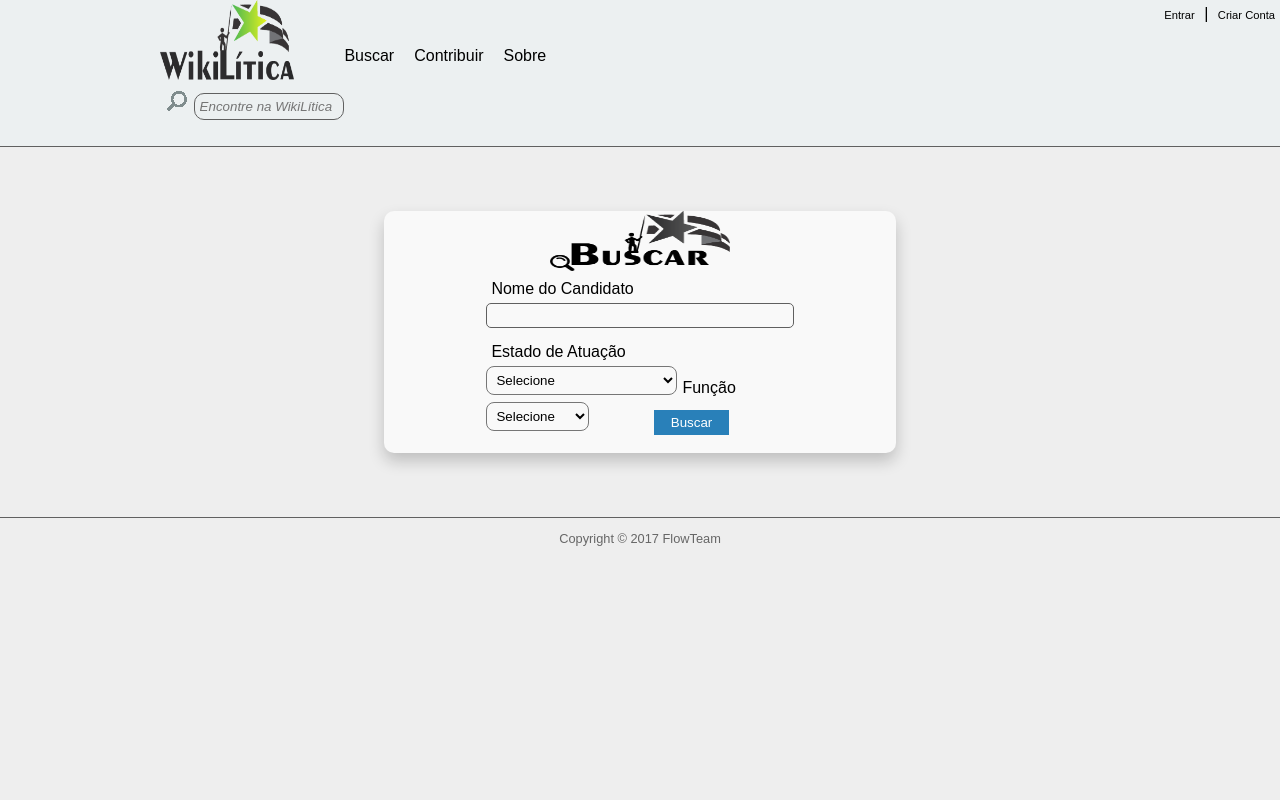
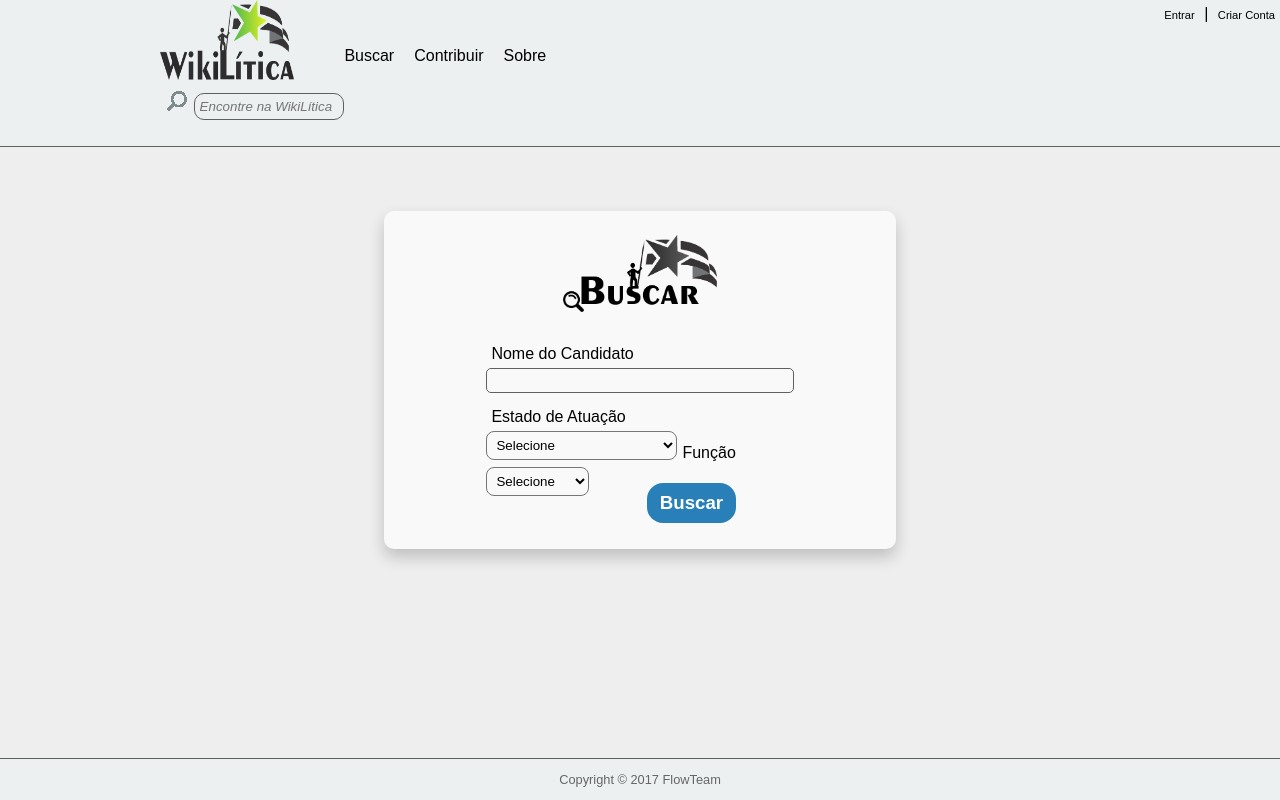
Before and after one commit to arthurfalcao/wikilitica, a PHP site: page /templates/mostrar_lista.php in a window 1280 px wide. Run offline with PHP 8.4, Linux system fonts and the light colour scheme; data comes from the database, SQL or seed files in the repository.

Commit message:
Pequenas alterações

```diff
--- a/static/css/estilo.css
+++ b/static/css/estilo.css
@@ -10,7 +10,8 @@ body,html{
 }
 body{
 	margin: 0 auto;
-    font-family: "Corbel", Corbel, Corbel, sans-serif;
+  font-family: "Corbel", Corbel, Corbel, sans-serif;
+  background: #eeeeee;
 }
  #menuhorizontal ul {
     list-style-type: none;
@@ -171,43 +172,53 @@ li.dropdown {
 /* Copyright */
 
 .footer {
-    clear: both;
-    border-top: 1px solid #606060;
     color: #666;
     text-align: center;
-    font-size: 80%;
-    bottom:0;
     width:100%;
+    position: fixed;
+    background-color: #ecf0f1;
 }
 #tab1{
     margin: 0;
     font-family: Corbel;
     font-size: 20px;
-    vertical-align: top;
-    width: 400px;
+    width: 40%;
     position: relative;
-    left:50%;
-    height: 200%;
-    margin: 0 0 0-200px;
+    left: 30.5%;
+    margin-bottom: 10vh;
 }
-#tab1{
-    margin: 0;
-    font-family: Corbel;
-    font-size: 20px;
-    vertical-align: top;
-    width: 400px;
-    position: relative;
-    left:50%;
-    height: 200%;
-    margin: 0 0 0-200px;
-}
+
 .l2{
     font-family: Corbel;
     font-size: 20px;
-     padding: 350px;
 }
 .bt1{
         position: relative;
         left:35%;
         background-color: #2980b9;
 }
+
+.btn {
+  background-color: #2980b9;
+  color: #fff;
+  text-align: center;
+  font-size: 14pt;
+  font-weight: bold;
+  padding: 6px 12px;
+  cursor: pointer;
+  border: 1px solid transparent;
+  border-radius: 2vh;
+  margin: 1vh;
+  line-height: 1.42857143;
+  user-select: none;
+  background-image: none;
+}
+
+.btn:hover {
+  background-color: #3498db;
+}
+
+.img-buscar {
+  width: 30%;
+  margin: 3vh;
+}
--- a/templates/cadastro.php
+++ b/templates/cadastro.php
@@ -47,7 +47,7 @@ if (isLogado()) {
 			<label class="l1" for="iCid">Cidade</label><br>
 			<input required type="text" name="nCid" id="iCid"><br>
 			<br>
-			<button class="bt" type="submit" name="button">Cadastrar</button>
+			<button class="btn" type="submit" name="button">Cadastrar</button>
 		</form>
 		<br>
 	</div>
--- a/templates/candidato.php
+++ b/templates/candidato.php
@@ -75,7 +75,7 @@
 				  </select><br><br>
 			<br>
 			<br>
-			<button type="submit" name="button" class="bt">Cadastrar</button>
+			<button type="submit" name="button" class="btn">Cadastrar</button>
 		</form>
 		<br>
 	</div>
--- a/templates/estado.php
+++ b/templates/estado.php
@@ -28,7 +28,7 @@ if (!isLogado()) {
 			<input required type="text" name="estado" id="estado"><br>
 			<label for="municipio" class="l1">Capital</label>
 			<input required type="text" name="municipio" id="municipio">
-			<button type="submit" class="bt" name="button">Cadastrar</button>
+			<button type="submit" class="btn" name="button">Cadastrar</button>
 		</form>
 		<br>
 	</div>
--- a/templates/login.php
+++ b/templates/login.php
@@ -19,7 +19,7 @@ if (isLogado()) {
   <?php include "cabecalho.php" ?>
 	<div class ="caixa" id="login">
 		<a href="./login.php">
-			<img  class="imagemCaixa"  src="../static/img/login.png" alt="logo" height="20px" width="80px">
+			<img class="imagemCaixa"  src="../static/img/login.png" alt="logo" height="20px" width="80px">
 		</a>
 		<form class = "cadastroEstilo" name="login" action="confirma_login.php" method="post">
 			<label id="l1">Email:</label><br>
@@ -28,7 +28,7 @@ if (isLogado()) {
 			<input type="password" name="nSenha" id="iSenha"><br><br>
 			<label><input style="width: 10px;" type="radio" value="Lembrar Senha"> Lembrar Senha</label>
 			<br><br>
-			<button class="bt" type="submit" name="button">Entrar</button>
+			<button class="btn" type="submit" name="button">Entrar</button>
 		</form>
 		<br>
 	</div>
--- a/templates/mostrar_lista.php
+++ b/templates/mostrar_lista.php
@@ -44,7 +44,7 @@ if (isset($_POST['button'])) {
 	<?php include "cabecalho.php" ?>
 	<div class ="caixa" id="cadastro_candidato">
 		<a href="./mostrar_lista.php">
-			<img  height="60px" width="180px" src="../static/img/buscar.png" alt="logo">
+			<img src="../static/img/buscar.png" alt="buscar" class="img-buscar">
 		</a>
 			<form class="cadastroEstilo" method="post" action="<?php $PHP_SELF; ?>">
 				<label for="nome_candidato" class="l1">Nome do Candidato</label>
@@ -67,23 +67,23 @@ if (isset($_POST['button'])) {
 						<option>Senador</option>
 						<option>Presidente</option>
 				 	</select><br><br>
-				 <button type="submit" class="bt" name="button">Buscar</button>
+				 <button type="submit" class="btn" name="button">Buscar</button>
 			</form>
 			<br>
 	</div>
   <?php if (isset($_POST['button'])) { ?>
     <table id="tab1">
       <tr>
-        <th>Candidato:</th>
-        <th>Estado:</th>
-        <th>Função:</th>
+        <th>Candidato</th>
+        <th>Estado</th>
+        <th>Função</th>
       </tr>
       <?php while($canditados = $stmt_can->fetch(PDO::FETCH_ASSOC)) { ?>
         <tr>
           <td><?php echo $canditados['NOME'] ?></td>
           <td><?php echo $canditados['ESTADO'] ?></td>
           <td><?php echo $canditados['FUNCAO'] ?></td>
-          <td><button class="bt" onclick="window.location.href='/wikilitica/templates/cad_perfil.php?id=<?php echo $canditados['ID_POLITICO'] ?>'">Perfil</button></td>
+          <td><button class="btn" onclick="window.location.href='/wikilitica/templates/cad_perfil.php?id=<?php echo $canditados['ID_POLITICO'] ?>'">Perfil</button></td>
         </tr>
       <?php } ?>
     </table>
--- a/templates/municipio.php
+++ b/templates/municipio.php
@@ -37,7 +37,7 @@
       </select><br><br>
 			<label for="municipio" class="l1">Municipio</label>
 			<input required type="text" name="municipio" id="municipio">
-			<button type="submit" class="bt" name="button">Cadastrar</button>
+			<button type="submit" class="btn" name="button">Cadastrar</button>
 		</form>
 		<br>
 	</div>
--- a/templates/partido.php
+++ b/templates/partido.php
@@ -35,7 +35,7 @@ if (!isLogado()) {
 				</select><br><br>
 				<br>
 				<br>
-				<button type="submit" name="button" class="bt">Cadastrar</button>
+				<button type="submit" name="button" class="btn">Cadastrar</button>
 			</form>
 			<br>
 		</div>
--- a/templates/rodape.php
+++ b/templates/rodape.php
@@ -1,3 +1,3 @@
 <footer class="footer" id="rodape">
-  <p> Copyright &copy 2017 FlowTeam</p>
+  <p> Copyright &copy; 2017 FlowTeam</p>
 </footer>
```
Also changed, not shown: templates/cad_perfil.php (+3 -6 lines), templates/editar.php (+17 -19 lines).
